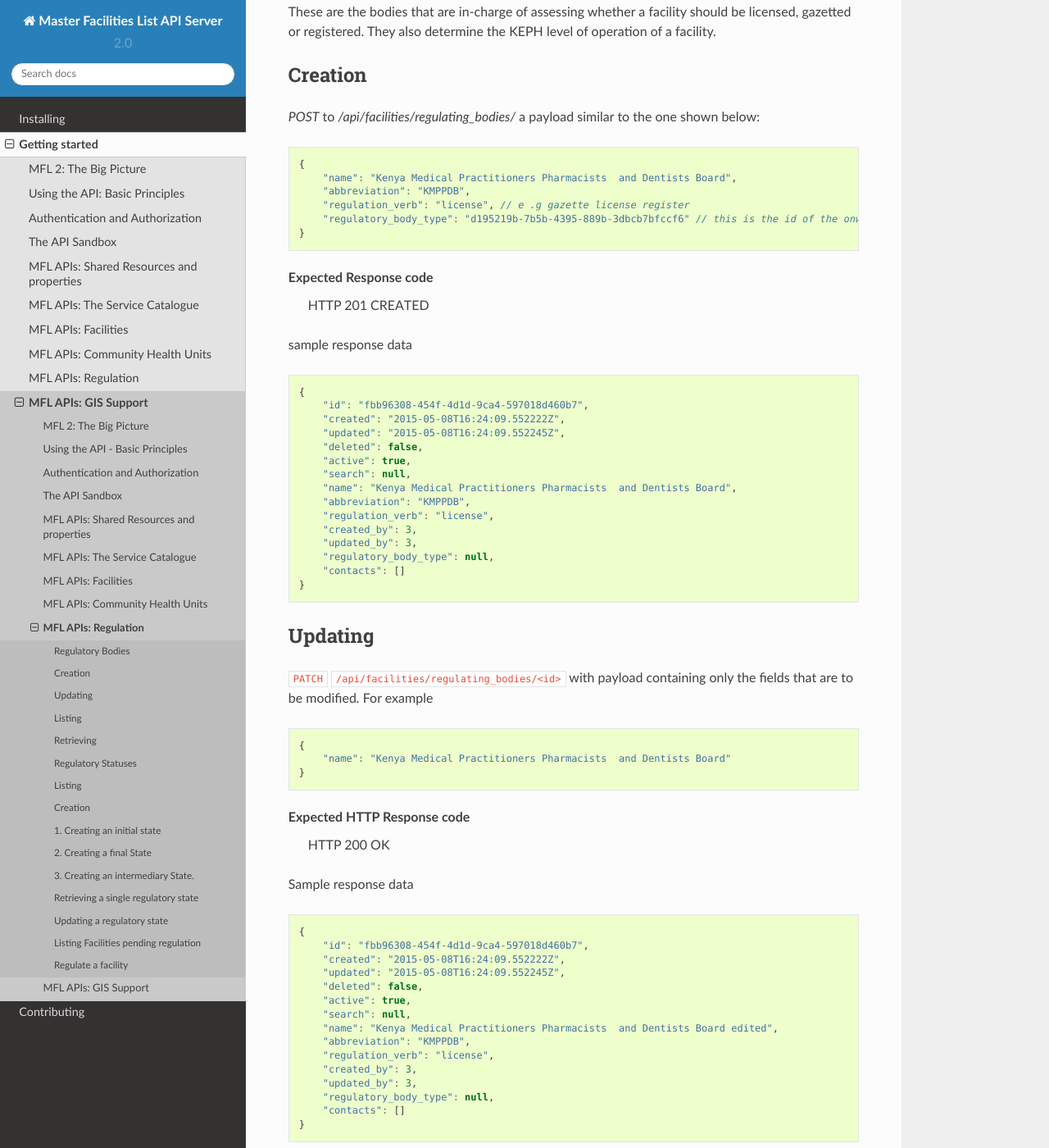
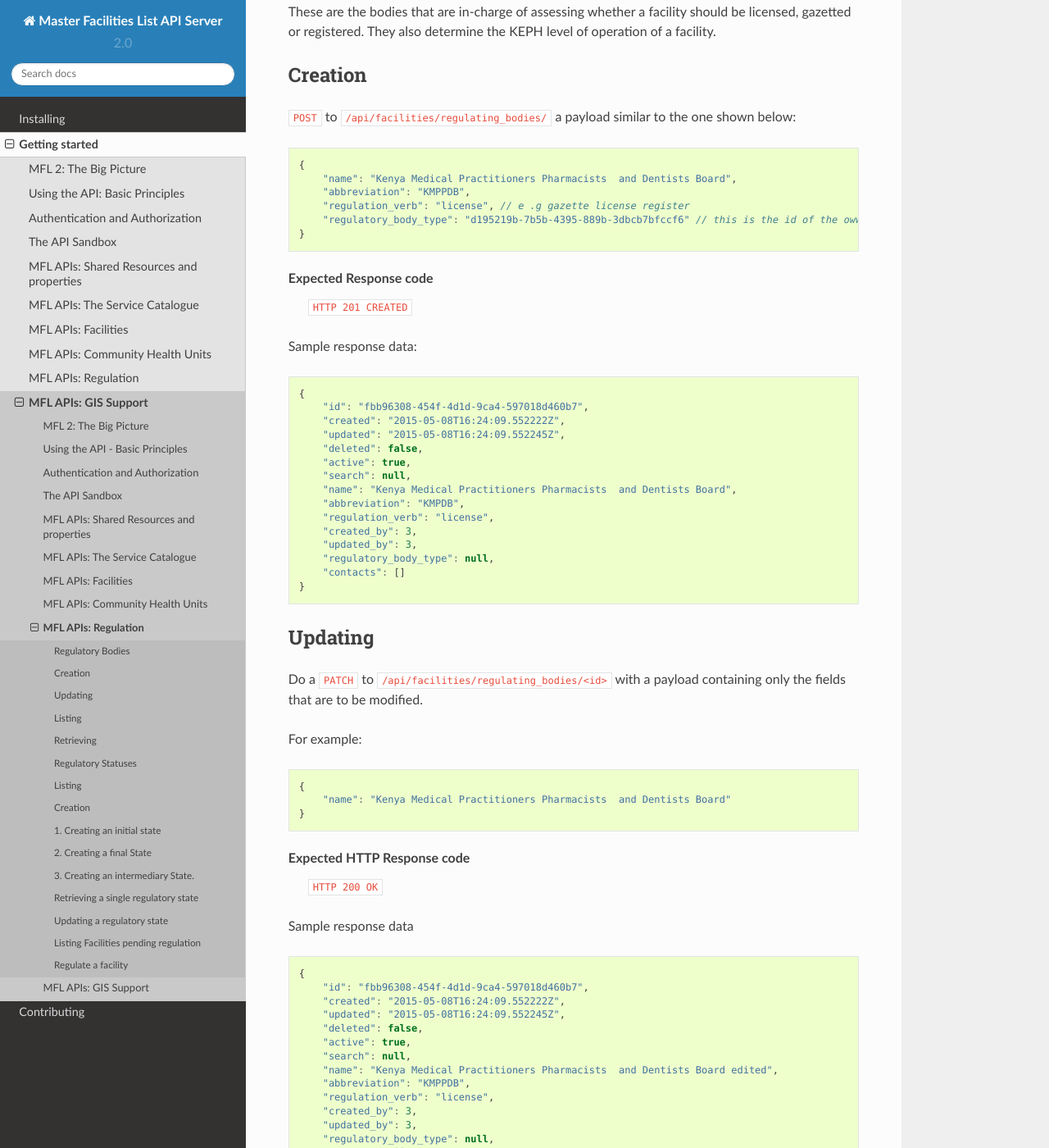
Before and after one commit to MasterFacilityList/mfl_api, a Sphinx documentation site: the page built from docs/getting_started/regulation.rst, in a window 1280 px wide and 1400 px high, scrolled down 388 px. Shown: the whole window at 82% size. Built offline with Sphinx 7.4.7 and the Read the Docs theme 2.0.0, drawn with Linux system fonts in a browser that asks for light colours; some of the changed text lies outside the part shown.

Commit message:
Clean up

```diff
--- a/docs/getting_started/regulation.rst
+++ b/docs/getting_started/regulation.rst
@@ -16,7 +16,7 @@ They also determine the KEPH level of operation of a facility.
 
 Creation
 ----------
-`POST` to `/api/facilities/regulating_bodies/` a payload  similar  to the one shown below:
+``POST`` to ``/api/facilities/regulating_bodies/`` a payload  similar  to the one shown below:
 
 .. code-block:: javascript
 
@@ -24,13 +24,13 @@ Creation
         "name": "Kenya Medical Practitioners Pharmacists  and Dentists Board",
         "abbreviation": "KMPPDB",
         "regulation_verb": "license", // e .g gazette license register
-        "regulatory_body_type": "d195219b-7b5b-4395-889b-3dbcb7bfccf6" // this is the id of the onwer type of facilities they regulate
+        "regulatory_body_type": "d195219b-7b5b-4395-889b-3dbcb7bfccf6" // this is the id of the owwer type of facilities they regulate
     }
 
 Expected Response code
-    HTTP 201 CREATED
+    ``HTTP 201 CREATED``
 
-sample response data
+Sample response data:
 
 .. code-block:: javascript
 
@@ -42,7 +42,7 @@ sample response data
         "active": true,
         "search": null,
         "name": "Kenya Medical Practitioners Pharmacists  and Dentists Board",
-        "abbreviation": "KMPPDB",
+        "abbreviation": "KMPDB",
         "regulation_verb": "license",
         "created_by": 3,
         "updated_by": 3,
@@ -52,8 +52,10 @@ sample response data
 
 Updating
 -----------
-``PATCH``  ``/api/facilities/regulating_bodies/<id>`` with payload containing only the fields that are to be modified.
-For example
+
+Do a ``PATCH`` to  ``/api/facilities/regulating_bodies/<id>`` with a payload containing only the fields that are to be modified.
+
+For example:
 
 .. code-block:: JavaScript
 
@@ -62,7 +64,7 @@ For example
     }
 
 Expected HTTP Response code
-    HTTP 200 OK
+    ``HTTP 200 OK``
 
 
 Sample response data
@@ -135,6 +137,7 @@ Below is a sample response data from the endpoint:
 
 Retrieving
 ----------------
+
 To retrieve a single regulatory body do a ``GET`` to the url ``api/facilities/regulating_bodies/<id>/``
 Id being the id of the regulatory body. The response data will be similar to the data shown below:
 
@@ -224,6 +227,7 @@ Example response
 
 Creation
 ----------
+
 Creating a regulation status requires one to know the entire regulation workflow of a facility from the first state to the last state.
 This is so since as one configures a state they have to know whether it is the initial state, the final state or an intermediary state.
 
@@ -245,7 +249,7 @@ To create the very first regulation state. To create it do a ``POST`` to the ``a
     }
 
 Expected response code.
-    HTTP 201 CREATED
+    ``HTTP 201 CREATED``
 
 Sample Response data
 
@@ -289,9 +293,9 @@ The only change will be to substitute the is_initial_state with is_final_state a
     }
 
 Expected response code:
-    HTTP 201 CREATED
+    ``HTTP 201 CREATED``
 
-Sample Response data
+Sample Response data:
 
 .. code-block:: javascript
 
@@ -332,7 +336,7 @@ Here is an example:
     }
 
 Expected response
-    HTTP 201 CREATED
+    ``HTTP 201 CREATED``
 
 sample Reponse data
 
@@ -386,7 +390,7 @@ Do a ``GET`` to the url ``/api/facilities/regulation_status/<id>`` where id is t
 
 
 Expected Response
-    HTTP 200 OK
+    ``HTTP 200 OK``
 
 
 Updating a regulatory state
@@ -404,7 +408,7 @@ Here is a sample payload
 The above payload will update the details of the state whose id is the url.
 
 Expected Response code:
-    HTTP 200 OK
+    ``HTTP 200 OK``
 
 
 Sample Response data
```
Also changed, not shown: 1 other file.
